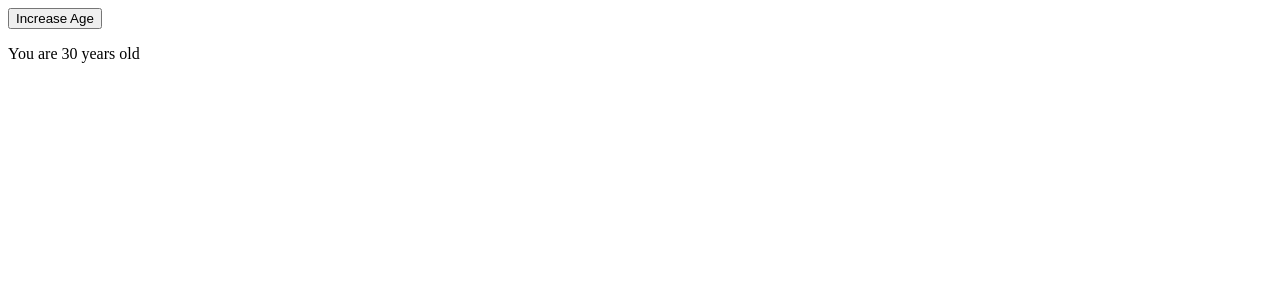
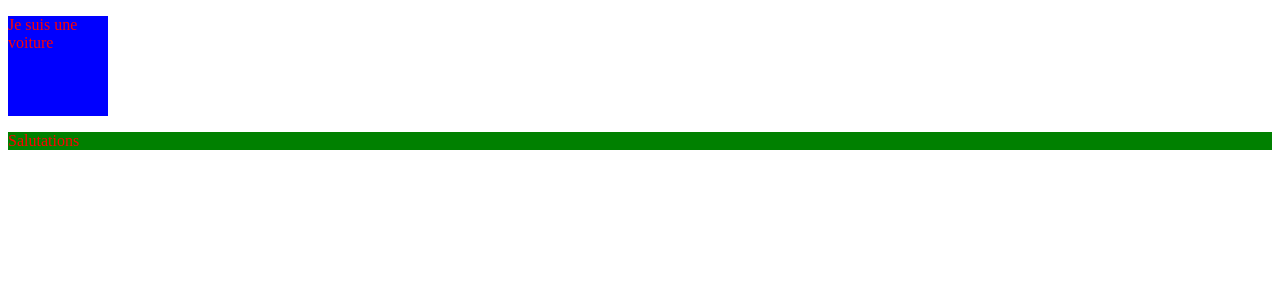
Before and after one commit to Kaazell/react-introduction, a React (Create React App) app: page / in a window 1280 px wide. Shown: the top 300 px of the page. Built offline with nearby package versions, Linux system fonts and the light colour scheme.

Commit message:
Leçon css React

```diff
--- a/src/AgeCounter.jsx
+++ /dev/null
@@ -1,16 +0,0 @@
-import { useState } from "react"
-import { DisplayAge } from "./DisplayAge"
-
-export function AgeCounter() {
-    const [age, setAge] = useState(30)
-
-    function increaseAge() {
-        setAge(age + 1)
-    }
-    return (
-        <>
-            <button onClick={increaseAge}>Increase Age</button>
-            <DisplayAge age={age} />
-        </>
-    )
-}
--- a/src/App.jsx
+++ b/src/App.jsx
@@ -1,9 +1,13 @@
-import { AgeCounter } from "./AgeCounter";
-
+import { Car } from "./components/Car/Car";
+import { Greetings } from "./components/Greetings/Greetings";
+import "./global.css"
 export function App() {
   return (
     <>
-      <AgeCounter />
+    <div>
+      <Car />
+      <Greetings />
+    </div>
     </>
   );
 }
--- a/src/DisplayAge.jsx
+++ /dev/null
@@ -1,5 +0,0 @@
-export function DisplayAge(props) {
-    return (
-    <p>You are {props.age} years old</p>
-    )
-}
--- /dev/null
+++ b/src/components/Car/Car.jsx
@@ -0,0 +1,5 @@
+export function Car() {
+    return (
+        <p className="box">Je suis une voiture</p>
+    )
+}
--- /dev/null
+++ b/src/components/Greetings/Greetings.jsx
@@ -0,0 +1,7 @@
+import s from "./style.module.css"
+
+export function Greetings() {
+    return (
+        <p className={s.box}>Salutations</p>
+    )
+}
--- /dev/null
+++ b/src/components/Greetings/style.module.css
@@ -0,0 +1,3 @@
+.box {
+    background-color: green;
+}
--- /dev/null
+++ b/src/global.css
@@ -0,0 +1,13 @@
+p {
+    color: red;
+}
+
+.box {
+    height: 100px;
+    width: 100px;
+    background-color: blue;
+}
+
+.box2 {
+    border:5px solid black;
+}
```
